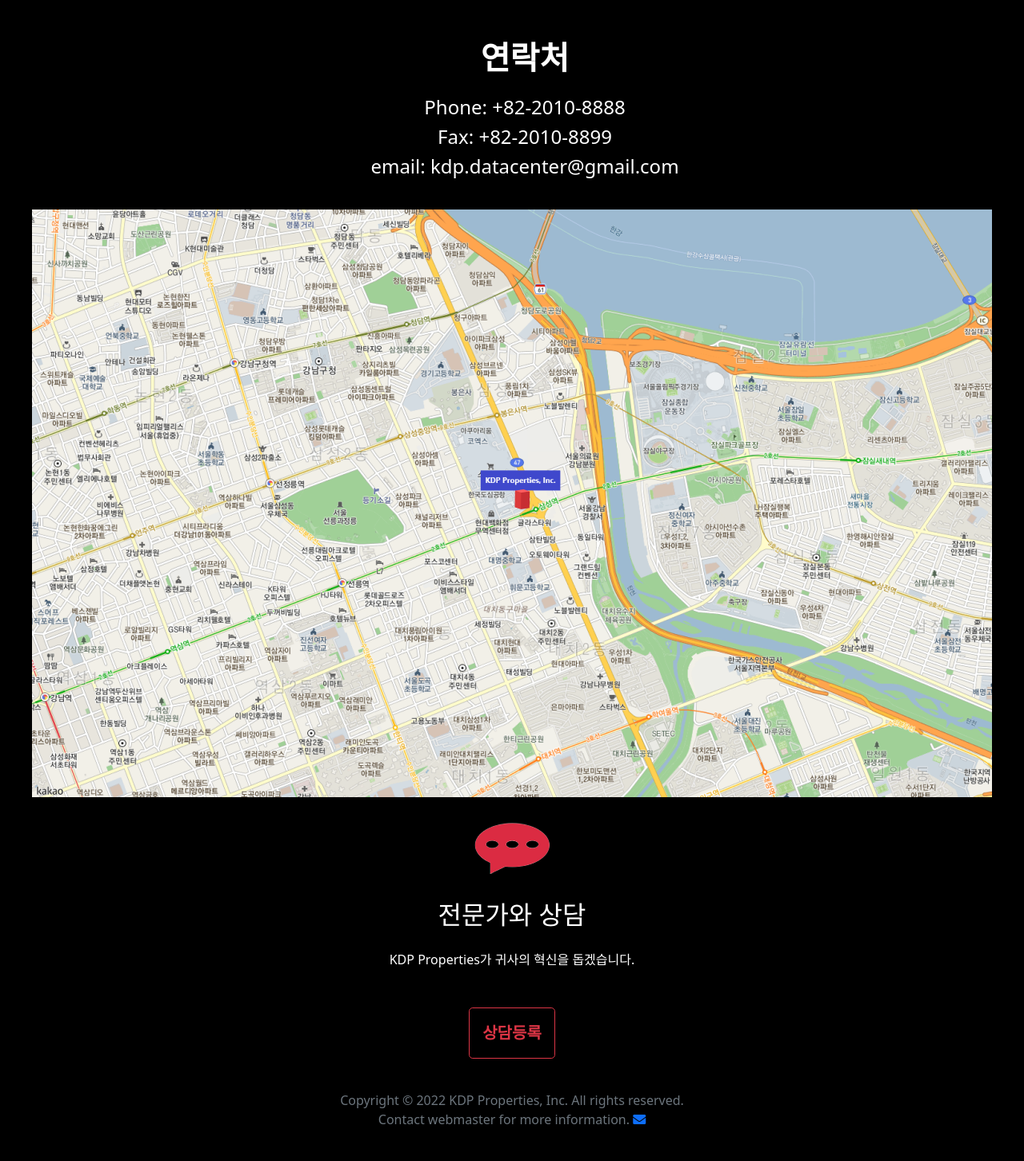
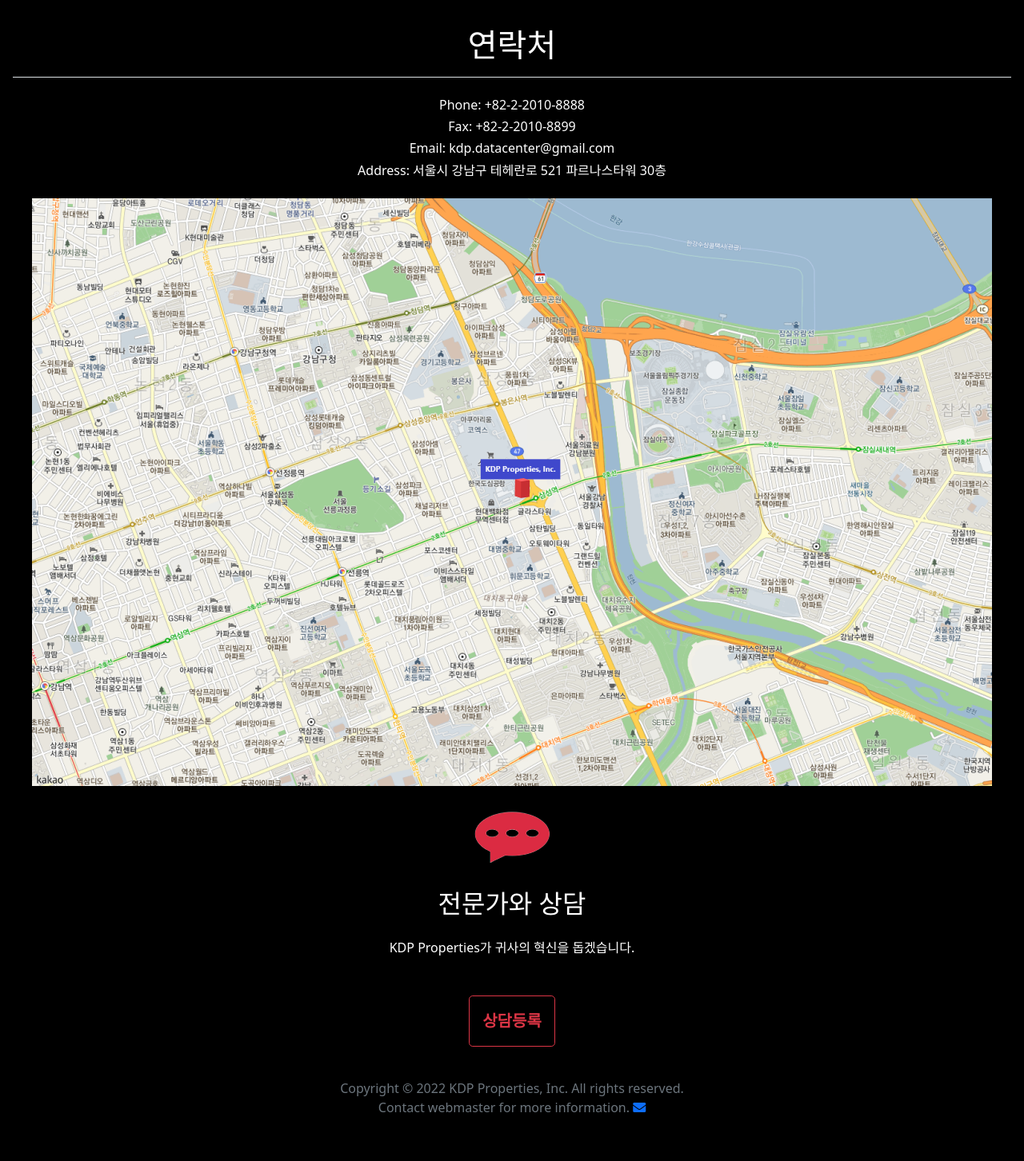
Before and after one commit to neworld0/kdp, a Django app: page /kdp_wb/contact/ in a window 1280 px wide. Shown: the part 56-1508 px from the top of the page at 80% size. After the commit the page ends 1447 px from the top, so only its background shows below. Run offline with Django 4.2, Linux system fonts and the light colour scheme; some libraries are stand-ins or nearby versions.

Commit message:
contact 내용 수정 6/10 00:01

```diff
--- a/templates/kdp_wb/contact.html
+++ b/templates/kdp_wb/contact.html
@@ -3,11 +3,14 @@
 {% load static %}
 <div class="container-fluid">
 	<div class="row text-white bg-black">
-        <div class="col-12 text-center m-3 p-3">
-            <h1 class="p-3"><strong>연락처</strong></h1>
-            <h4>Phone: +82-2010-8888</h4>
-            <h4>Fax: +82-2010-8899</h4>
-            <h4>email: kdp.datacenter@gmail.com</h4>
+        <div class="col-12 text-center p-3">
+            <h1 class="p-3 border-bottom">연락처</h1>
+            <div class="card bg-black text-white pt-3">
+                <h6>Phone: +82-2-2010-8888</h6>
+                <h6>Fax: +82-2-2010-8899</h6>
+                <h6>Email: kdp.datacenter@gmail.com</h6>
+                <h6>Address: 서울시 강남구 테헤란로 521 파르나스타워 30층</h6>
+            </div>
         </div>
         <div class="container w-90">
             <div class="col-12 text-center">
```
